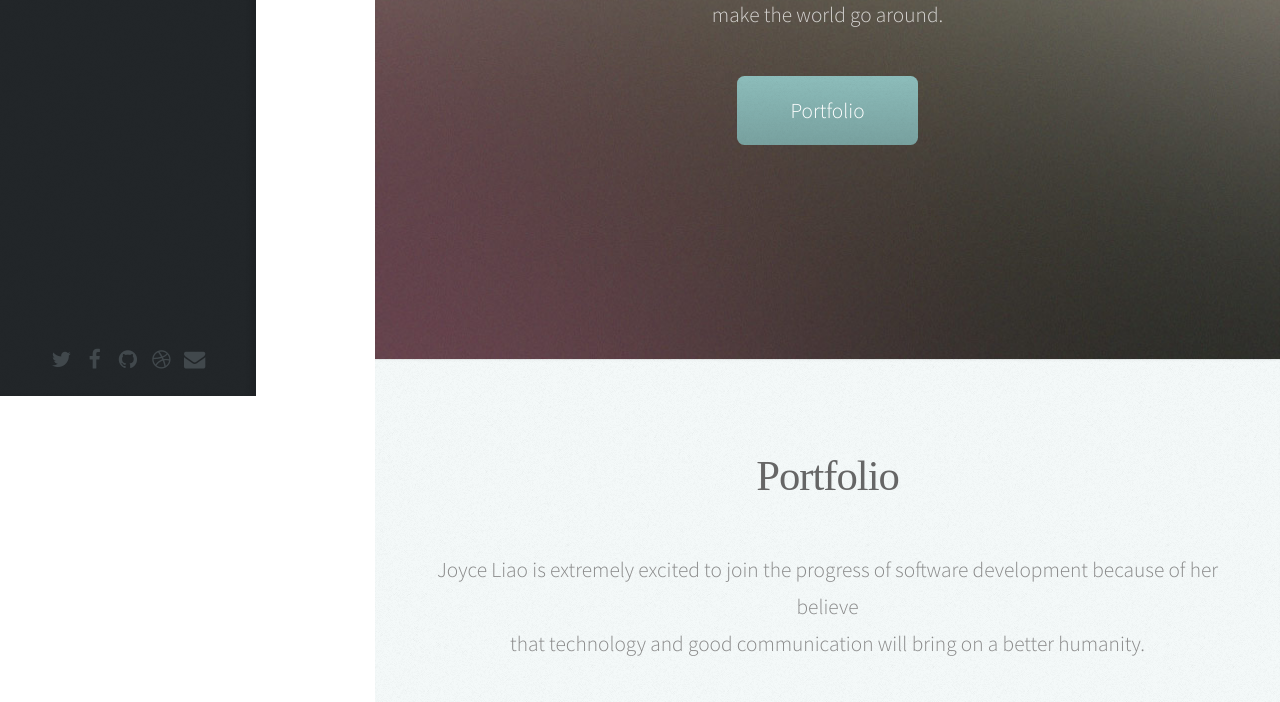
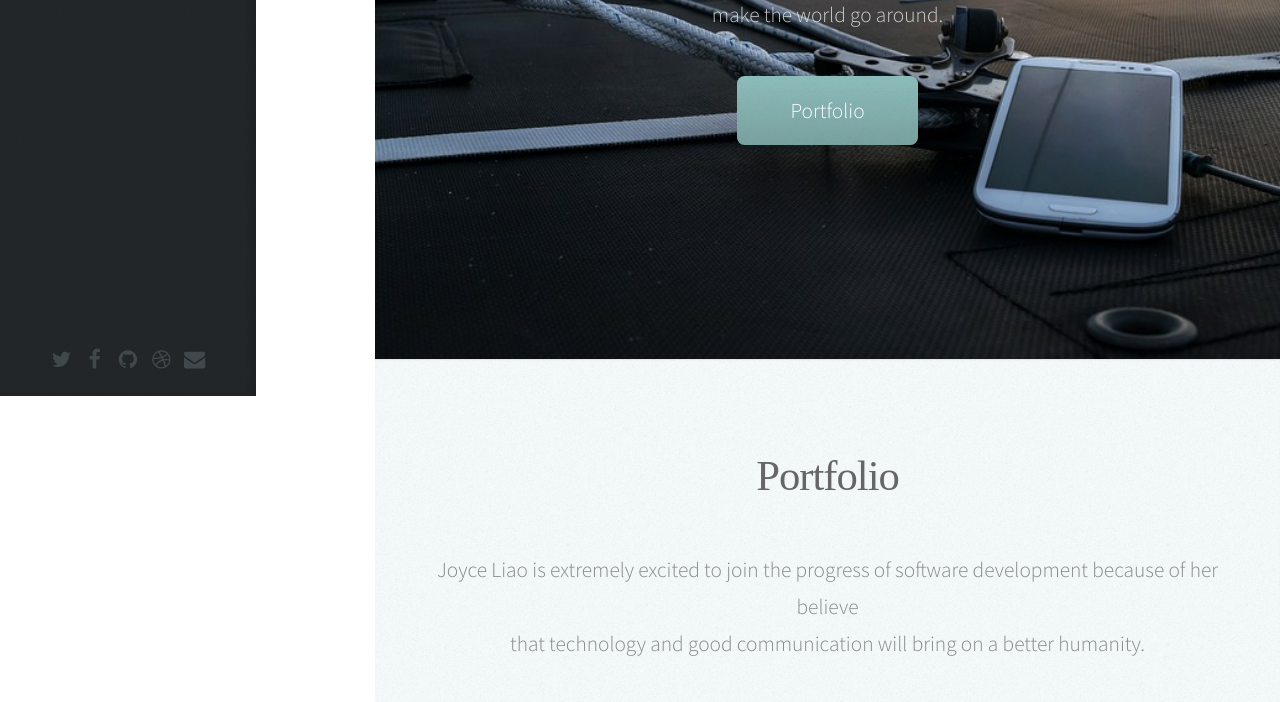
Before and after one commit to joyliao07/portfolio, a website: page public/index.html in a window 1280 px wide. Shown: the part 404-1106 px from the top of the page. Drawn offline with nearby package versions, Linux system fonts and the light colour scheme.

Commit message:
carousal initial work

```diff
--- a/public/assets/css/layout.css
+++ b/public/assets/css/layout.css
@@ -1539,10 +1539,7 @@ footer, header, hgroup, menu, nav, section {
             background-position: center center;
         }
 
-        #main > section.one {
-            background-color: #81918E;
-            background-image: url("../../images/banner.jpg");
-        }
+
 
         #main > section.two {
             background-color: #f5fafa;
--- a/public/assets/js/main.js
+++ b/public/assets/js/main.js
@@ -4,10 +4,8 @@
 	Free for personal and commercial use under the CCA 3.0 license (html5up.net/license)
 */
 
-console.log('outside function');
 
 (function($) {
-  console.log('inside function');
   var	$window = $(window),
     $body = $('body'),
     $nav = $('#nav');
@@ -122,4 +120,21 @@ console.log('outside function');
       visibleClass: 'header-visible'
     });
 
+
+  // carousel
+  function change_background ( new_img ) {
+    var myImage = $('#main > section.one');
+    myImage.css('src', new_img);
+    setTimeout ( function(){
+      myImage.css('background-image', new_img);
+    }, 2000);
+    console.log('new_img: ', new_img);
+
+  }
+  change_background('url("../../images/pic02.jpg")');
+
+
+
+
+
 })(jQuery);
```
